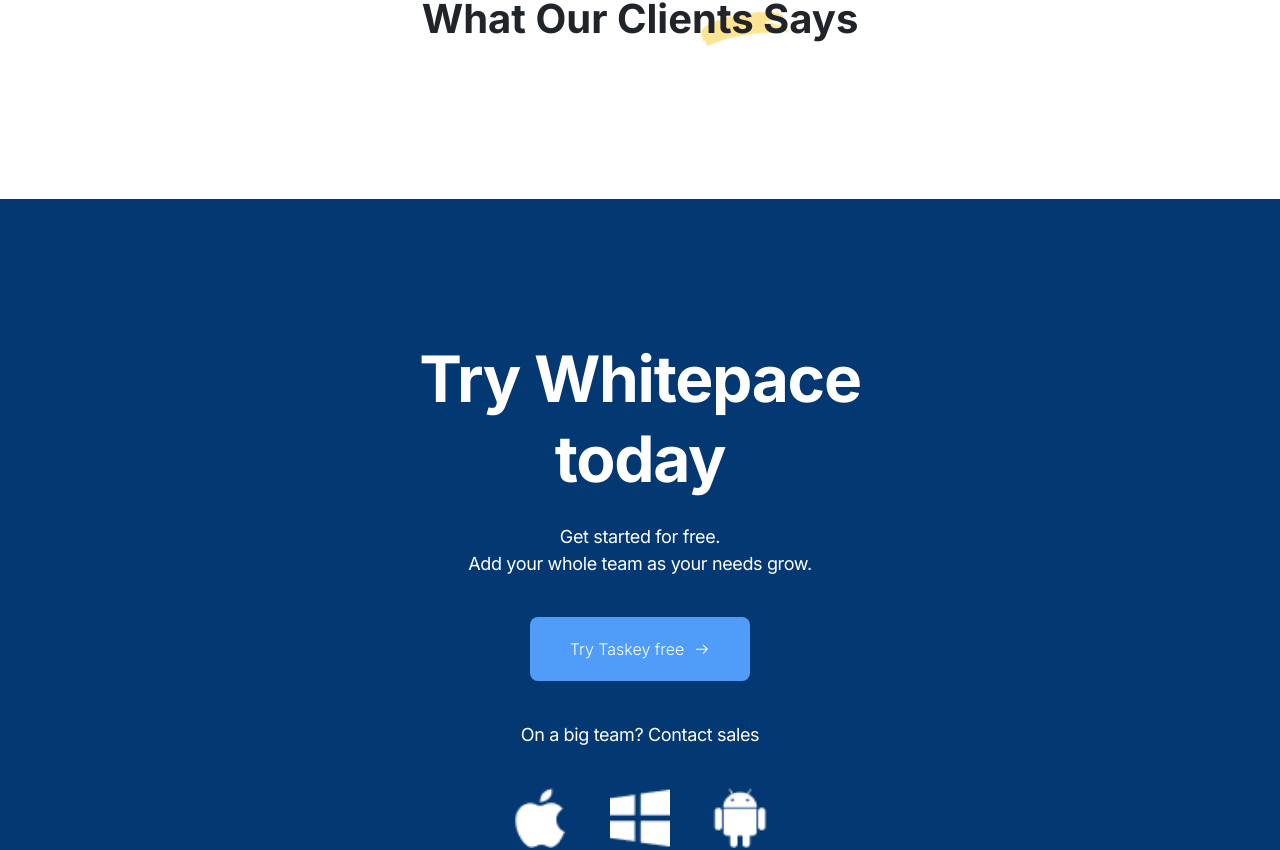
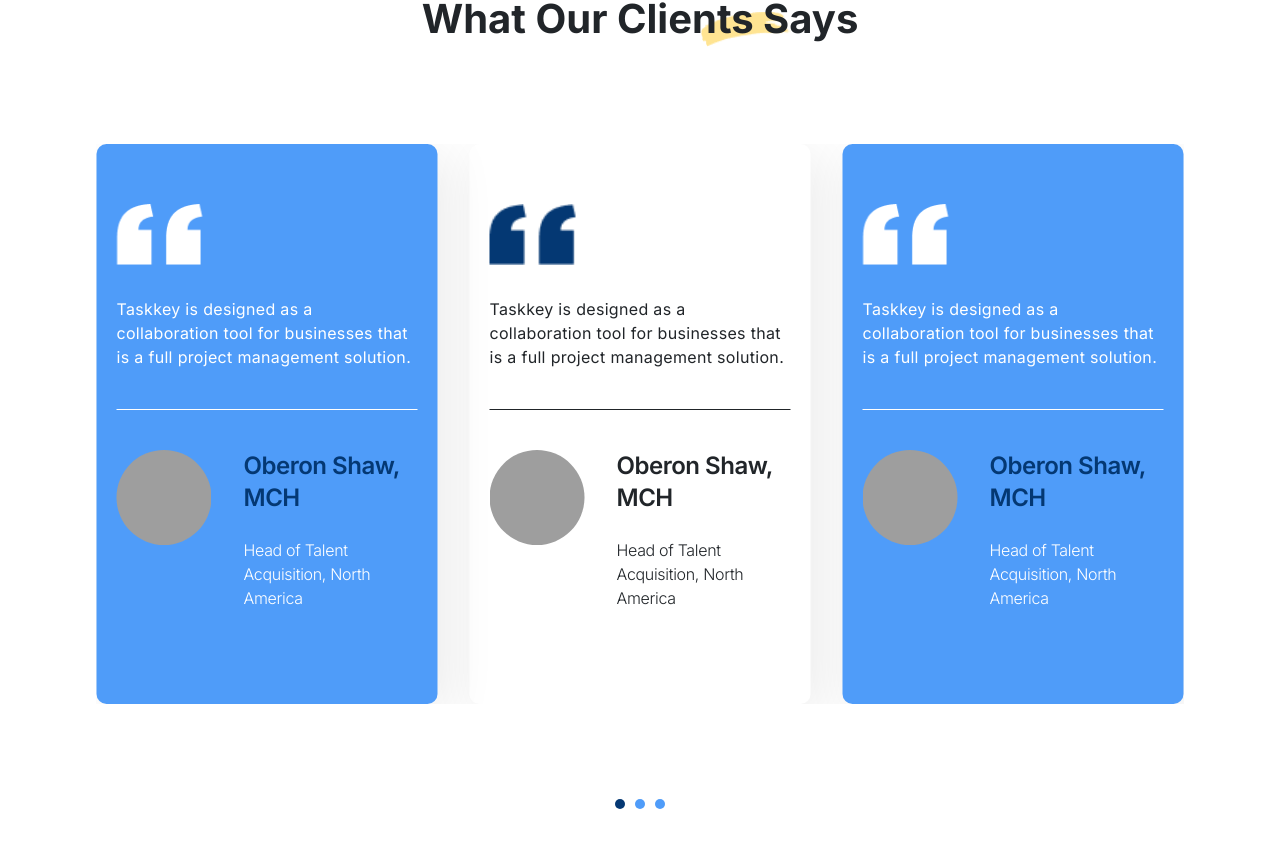
Before and after one commit to Kaliuzhnyi-Nazariy/whitepace, a Next.js app: page / in a window 1280 px wide. Shown: the part 6477-7327 px from the top of the page. Built offline with nearby package versions, Linux system fonts and the light colour scheme; grey boxes are pictures that could not be loaded.

Commit message:
styled carousel components

```diff
--- a/app/components/helper/Carousel.tsx
+++ b/app/components/helper/Carousel.tsx
@@ -4,15 +4,25 @@
 import { useKeenSlider } from "keen-slider/react";
 import "keen-slider/keen-slider.min.css";
 import ListOfAdvantagesItem from "../PlanChosing/ListOfAdvantagesItem";
-import { Commments, IComment, IPlan, Plans } from "../TypesAndInterfaces";
+import {
+  Commments,
+  IComment,
+  IPlan,
+  ITrusted,
+  Plans,
+  TrustedComments,
+} from "../TypesAndInterfaces";
 import CommentItem from "../Reviews/CommentItem";
+import TrustedComment from "../Reviews/TrustedComment";
 
 const Carousel = ({
   type,
   value,
+  extraStyles = "",
 }: {
-  type: "plan" | "comment";
-  value: Plans | Commments;
+  type: "plan" | "comment" | "trusted";
+  value: Plans | Commments | TrustedComments;
+  extraStyles?: string;
 }) => {
   const [currentSlide, setCurrentSlide] = React.useState(0);
   const [loaded, setLoaded] = useState(false);
@@ -26,18 +36,35 @@
     },
     slides: {
       spacing: 32,
+      perView: "auto",
+      origin: "center",
     },
     loop: true,
+    mode: "free",
   });
 
   return (
-    <div className="min-[768px]:hidden">
+    <div
+      className={`${
+        type === "plan" ? "min-[768px]:hidden" : ""
+      } ${extraStyles}`}
+    >
       <div ref={sliderRef} className="keen-slider mt-[85px]  ">
         {value.map((v, index) => {
           return type === "plan" ? (
             <ListOfAdvantagesItem plan={v as IPlan} key={index} />
+          ) : type === "comment" ? (
+            <CommentItem
+              comment={v as IComment}
+              key={index}
+              isChangedStyle={index === currentSlide}
+            />
           ) : (
-            <CommentItem comment={v as IComment} key={index} />
+            <TrustedComment
+              comment={v as ITrusted}
+              isChangedStyle={index === currentSlide}
+              key={index}
+            />
           );
         })}
       </div>
@@ -67,3 +94,18 @@
 };
 
 export default Carousel;
+
+{
+  /* <CommentItem
+  comment={v as IComment}
+  key={index}
+  extraClass=" min-[768px]:hidden min-[1152px]:block "
+/> */
+}
+{
+  /* <CommentItem
+  comment={v as IComment}
+  key={index + 10}
+  extraClass=" hidden min-[768px]:block min-[1152px]:hidden "
+/> */
+}
```
